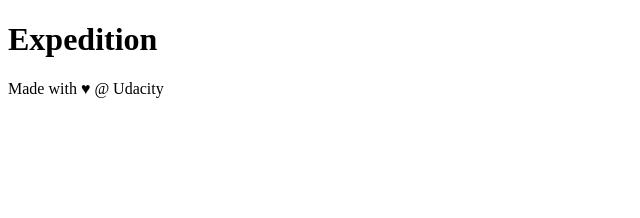
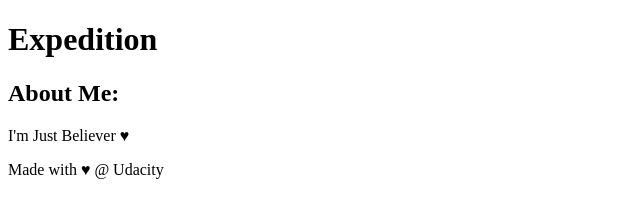
Before and after one commit to ahmedsmag/first-project, a plain HTML site: page index.html in a window 1280 px wide. Shown: the whole page, without its empty margins (0-640 px from the left). Drawn offline with Linux system fonts and the light colour scheme.

Commit message:
New.Version

```diff
--- a/index.html
+++ b/index.html
@@ -18,7 +18,13 @@
 
         </main>
     </div>
+<!-- start of new content -->
+<aside>
+    <h2>About Me:</h2>
 
+    <p>I'm Just Believer ♥</p>
+</aside>
+<!-- end of new content -->
     <footer>
         Made with ♥ @ Udacity
     </footer>
```
